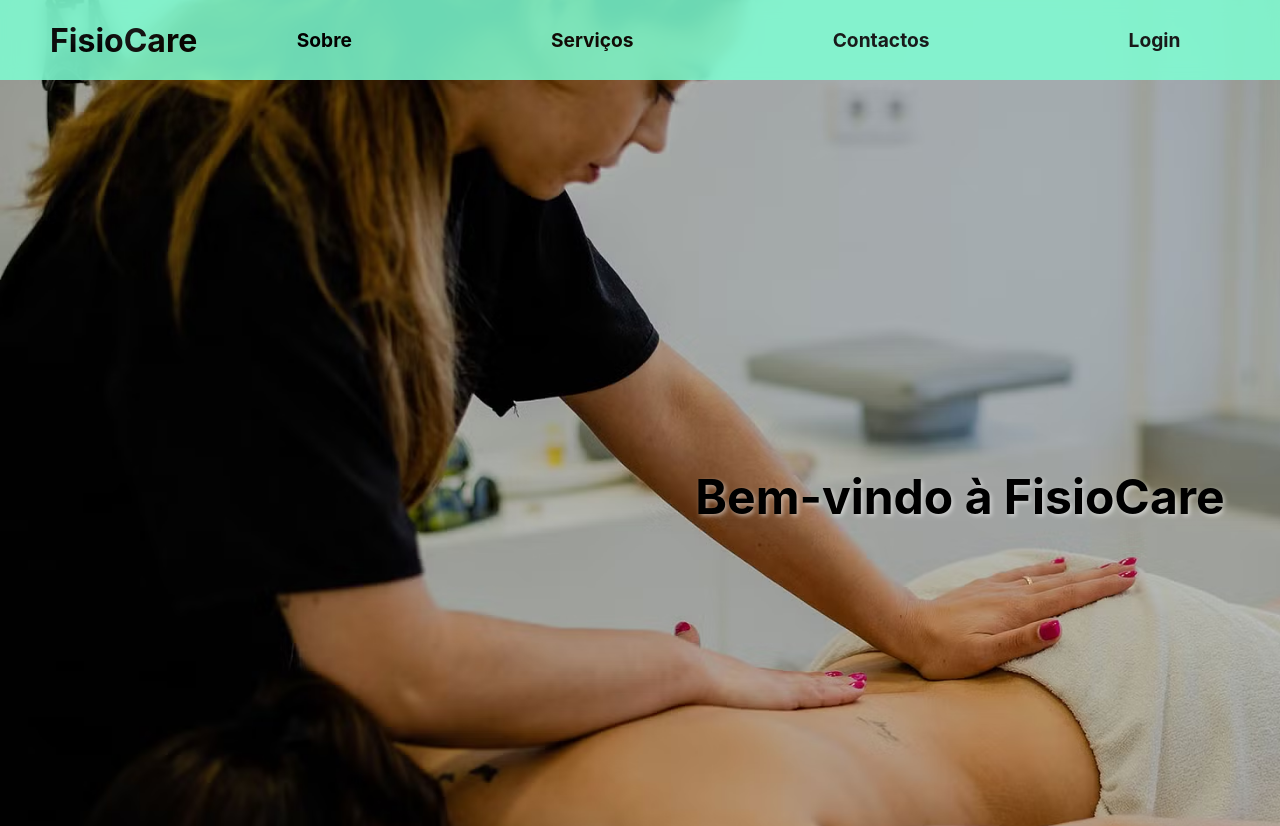
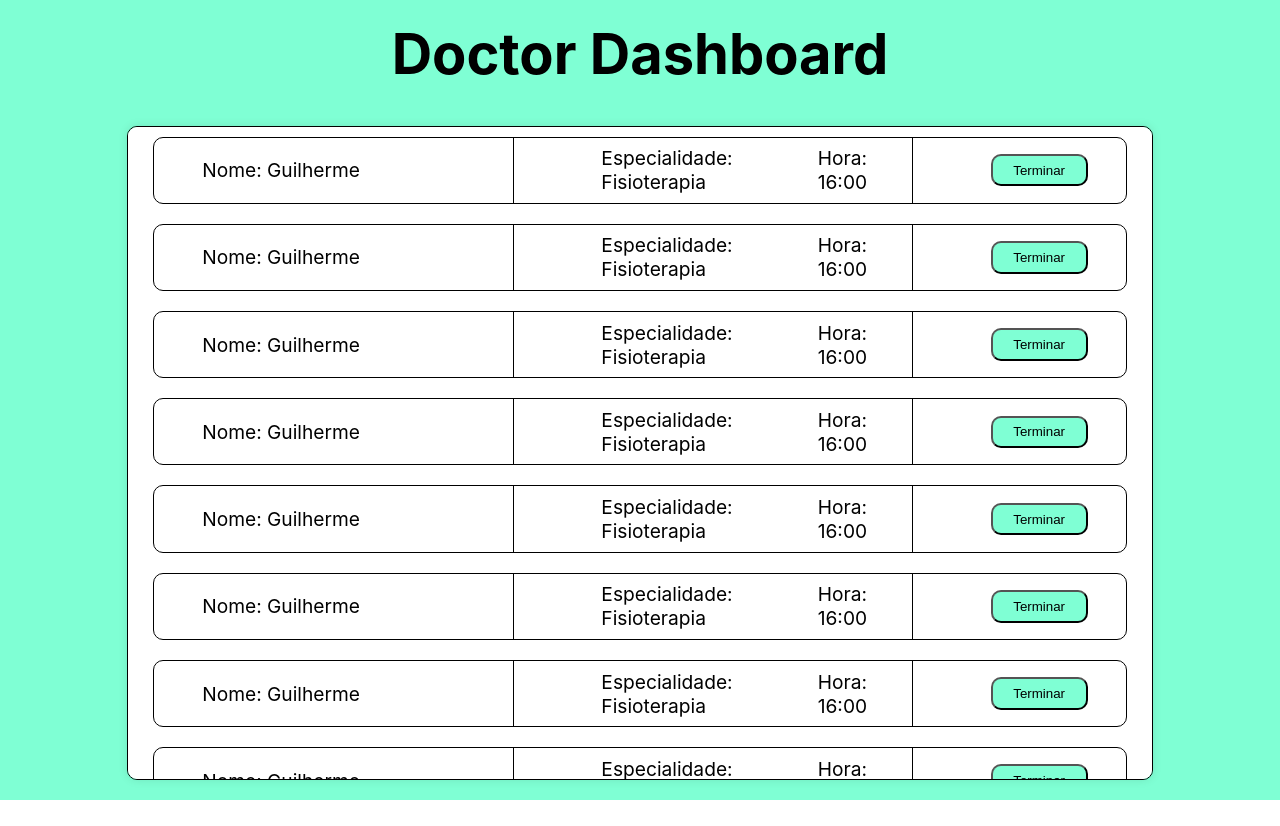
Before and after one commit to heyfrandisco/ES_24, a React (Create React App) app in the folder frontend/fisiocare/: page /doctor-dashboard in a window 1280 px wide. Before the commit this address led to /. Shown: the top 826 px of the page. After the commit the page ends 800 px from the top, so only its background shows below. Built offline with nearby package versions, Linux system fonts and the light colour scheme; no server answers.

Commit message:
add Doctor Dashboard to end appointments

```diff
--- a/frontend/fisiocare/src/App.js
+++ b/frontend/fisiocare/src/App.js
@@ -9,6 +9,7 @@ import Payment from './Pages/Payment/payment';
 import Profile from './Pages/Profile/profile';
 import CameraRecognition from './Pages/CameraRecognition/cameraRecognition';
 import Dashboard from './Pages/Dashboard/dashboard';
+import DoctorDashboard from './Pages/DoctorDashboard/doctorDashboard';
 
 function App() {
   return (
@@ -23,6 +24,7 @@ function App() {
         <Route path='/profile' element={<Profile/>}/>
         <Route path='/camera-recognition' element={<CameraRecognition/>}/>
         <Route path='/dashboard' element={<Dashboard/>}/>
+        <Route path='doctor-dashboard' element={<DoctorDashboard/>}/>
       </Routes>
     </BrowserRouter>
   );
--- /dev/null
+++ b/frontend/fisiocare/src/Components/DoctorDashboardCard/doctorDashboardCard.css
@@ -0,0 +1,37 @@
+.doctor-dashboard-card {
+  display: flex;
+  flex-direction: row;
+    justify-content: space-around;
+  align-items: center;
+  width: 95%;
+  min-height: 10%;
+  border: 1px solid black;
+  border-radius: 10px;
+  margin-top: 10px;
+  margin-bottom: 10px;
+}
+
+.doctor-dashboard-card-info {
+  display: flex;
+  flex-direction: row;
+  align-items: center;
+  width: 33%;
+  height: 100%;
+  border-right: 1px solid black;
+}
+
+.doctor-dashboard-card-info p{
+    font-size: 1.2em;
+    margin: 10px;
+}
+
+.doctor-dashboard-card-button {
+    display: flex;
+    flex-direction: row;
+    justify-content: center;
+    align-items: center;
+    background-color: aquamarine;
+    width: 10%;
+    height: 50%;
+    border-radius: 10px;
+}
--- /dev/null
+++ b/frontend/fisiocare/src/Components/DoctorDashboardCard/doctorDashboardCard.jsx
@@ -0,0 +1,31 @@
+import React from 'react'
+import './doctorDashboardCard.css'
+
+function DoctorDashboardCard({appointment}) {
+
+    const endAppointment = () => {
+
+
+        //request to backend a atualizar o estado da consulta para terminada
+
+
+        console.log('Appointment ended')
+    }
+
+
+  return (
+    <div className='doctor-dashboard-card'>
+        <div className='doctor-dashboard-card-info'>
+            <p>Nome: Guilherme</p>
+        </div>
+        <div className='doctor-dashboard-card-info'>
+            <p>Especialidade: Fisioterapia</p>
+            <p>Hora: 16:00</p>
+        </div>
+        <button className='doctor-dashboard-card-button' onClick={endAppointment}>Terminar</button>
+
+    </div>
+  )
+}
+
+export default DoctorDashboardCard
--- a/frontend/fisiocare/src/Components/Navbar/navbar.jsx
+++ b/frontend/fisiocare/src/Components/Navbar/navbar.jsx
@@ -10,8 +10,11 @@ function Navbar() {
 
 
   const goToWelcome = () => {
+    /*
     let welcome = document.getElementById("welcome");
     welcome.scrollIntoView({behavior: "smooth"});
+    */
+   navigate('/camera-recognition');
   }
 
   const goToAbout = () => {
--- /dev/null
+++ b/frontend/fisiocare/src/Pages/DoctorDashboard/doctorDashboard.css
@@ -0,0 +1,27 @@
+.doctor-dashboard-page {
+    display: flex;
+    flex-direction: column;
+    align-items: center;
+    width: 100vw;
+    height: 100vh;
+    background-color: aquamarine;
+}
+
+.doctor-dashboard-page h1 {
+    margin-top: 20px;
+    font-size: 3.5em;
+}
+
+.doctor-dashboard-container {
+    display: flex;
+    flex-direction: column;
+    align-items: center;
+    width: 80vw;
+    height: 90vh;
+    background-color: white;
+    border-radius: 10px;
+    box-shadow: 0 0 10px 0 rgba(0, 0, 0, 0.1);
+    border: 1px solid black;
+    margin-bottom: 20px;
+    overflow-y: scroll;
+}
--- /dev/null
+++ b/frontend/fisiocare/src/Pages/DoctorDashboard/doctorDashboard.jsx
@@ -0,0 +1,50 @@
+import React, { useEffect } from 'react'
+import { useState } from 'react'
+import './doctorDashboard.css'
+import DoctorDashboardCard from '../../Components/DoctorDashboardCard/doctorDashboardCard'
+
+export default function DoctorDashboard() {
+
+  const [appointments, setAppointments] = useState([])
+
+  //useEffect(() => {
+    //get the appointments from the backend
+    // axios.get('http://localhost:8000/appointments/')
+    // .then((response) => {
+    //     console.log(response);
+    //     setAppointments(response?.data?.appointments);
+    // })
+    // .catch((error) => {
+    //     console.log(error);
+    // })
+  //}
+  //, []);
+
+
+
+  return (
+    <div className='doctor-dashboard-page'>
+        <h1>Doctor Dashboard</h1>
+        <div className='doctor-dashboard-container'>
+            <DoctorDashboardCard/>
+            <DoctorDashboardCard/>
+            <DoctorDashboardCard/>
+            <DoctorDashboardCard/>
+            <DoctorDashboardCard/>
+            <DoctorDashboardCard/>
+            <DoctorDashboardCard/>
+            <DoctorDashboardCard/>
+            <DoctorDashboardCard/>
+            <DoctorDashboardCard/>
+            <DoctorDashboardCard/>
+            <DoctorDashboardCard/>
+            <DoctorDashboardCard/>
+            <DoctorDashboardCard/>
+            <DoctorDashboardCard/>
+            <DoctorDashboardCard/>
+            <DoctorDashboardCard/>
+        </div>
+
+    </div>
+  )
+}
--- a/frontend/fisiocare/src/Pages/Payment/payment.jsx
+++ b/frontend/fisiocare/src/Pages/Payment/payment.jsx
@@ -58,13 +58,14 @@ export default function Payment() {
         }
     }
 
+    /*
     const showInvoice = () => {
         console.log(appointment);
         return (
             <AppointmentInvoice appointment={appointment} vat={vat}/>
         )
     }
-
+*/
 
 
 
@@ -115,7 +116,7 @@ export default function Payment() {
   return (
     <div className='payment-page'>
         {invoice ? (
-            showInvoice()
+            <AppointmentInvoice appointment={appointment} vat={vat}/>
         ):(
             <div className='payment-card'>
                 <h2 className='payment-card-title'>Pagamento</h2>
--- a/frontend/fisiocare/src/Pages/Profile/profile.jsx
+++ b/frontend/fisiocare/src/Pages/Profile/profile.jsx
@@ -6,8 +6,10 @@ import Close from '../../Assets/close.png';
 
 import { useState } from 'react';
 import axios from 'axios';
+import { useNavigate } from 'react-router-dom';
 
 export default function Profile() {
+    const navigate = useNavigate();
     const [appointments, setAppointments] = useState([{}]);
     const [user, setUser] = useState({});
 
@@ -27,7 +29,9 @@ export default function Profile() {
 
     }, []);
 
-
+    const goTo = () => {
+        navigate('/doctor-dashboard');
+    }
 
     const goBack = () => {
         window.history.back();
@@ -48,7 +52,7 @@ export default function Profile() {
                     <p>Email: {user.email}</p>
                 </div>
                 <div className='profile-image'>
-                    <img className='profile-pic' src='https://www.w3schools.com/howto/img_avatar.png' alt='profile'/>
+                    <img className='profile-pic' src='https://www.w3schools.com/howto/img_avatar.png' onClick={goTo} alt='profile'/>
                     <img className='go-back-button' src={Close} onClick={goBack} alt='profile'/>
                 </div>
             </div>
```
Also changed, not shown: 1 other file (tests, documents, lock files or other folders).
